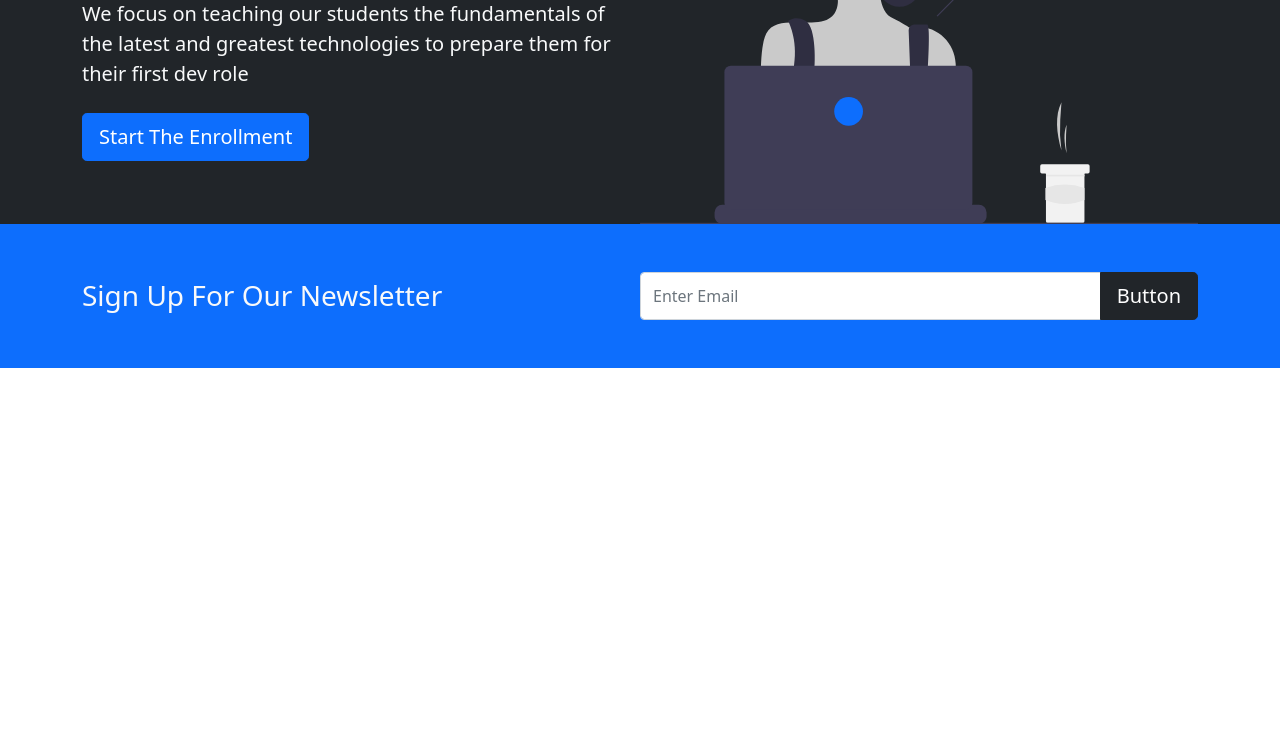
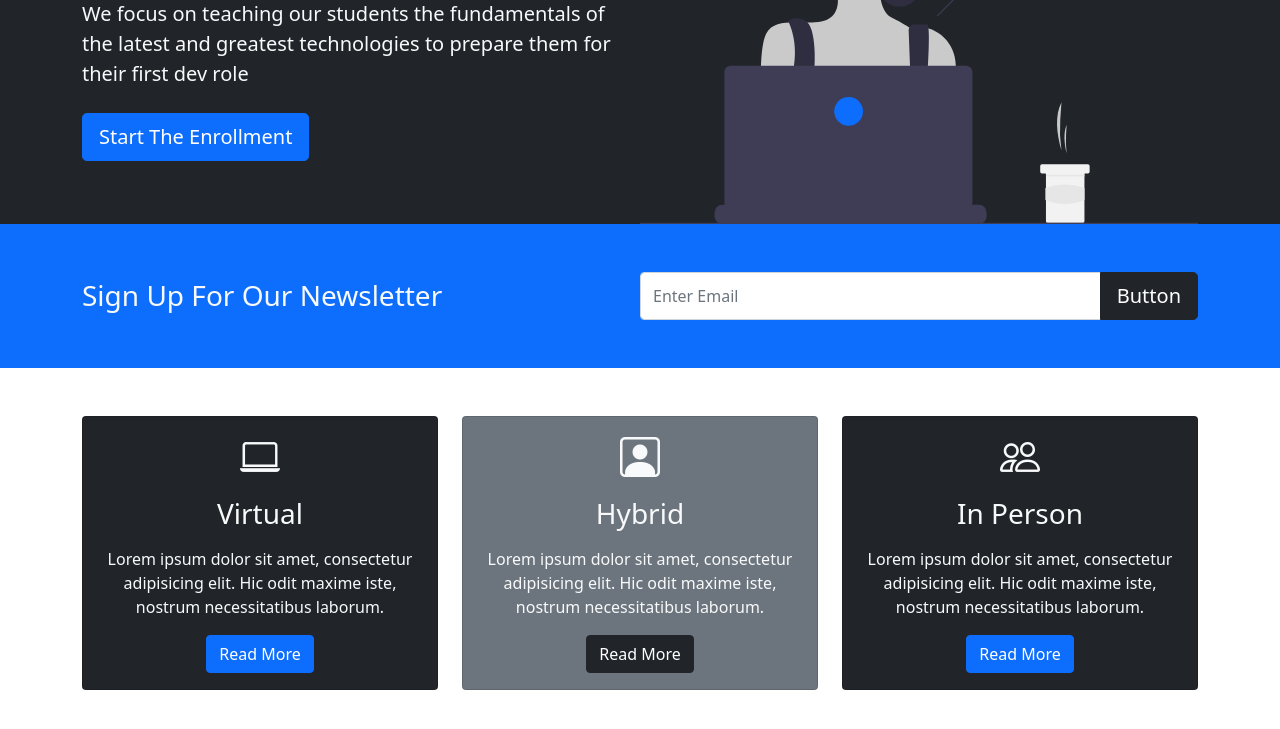
Before and after one commit to RyuTatsuki/TraversyMedia_clone-FrontendBootcamp, a plain HTML site: page index.html in a window 1280 px wide. Shown: the part 257-986 px from the top of the page. Before the commit the page ends 800 px from the top, so only its background shows below. Drawn offline with nearby package versions, Linux system fonts and the light colour scheme.

Commit message:
Boxes
boxes area creation
used flex class with row and col

```diff
--- a/index.html
+++ b/index.html
@@ -9,6 +9,10 @@
       rel="stylesheet"
       integrity="sha384-EVSTQN3/azprG1Anm3QDgpJLIm9Nao0Yz1ztcQTwFspd3yD65VohhpuuCOmLASjC"
       crossorigin="anonymous"
+    />
+    <link
+      rel="stylesheet"
+      href="https://cdn.jsdelivr.net/npm/bootstrap-icons@1.3.0/font/bootstrap-icons.css"
     />
     <link rel="stylesheet" href="style.css" />
     <title>Frontend Bootcamp</title>
@@ -81,6 +85,59 @@
       </div>
     </section>
 
+    <!-- Boxes -->
+    <section class="p-5">
+      <div class="container">
+        <div class="row text-center">
+          <div class="col-md">
+            <div class="card bg-dark text-light">
+              <div class="card-body text-center">
+                <div class="h1 mb-3">
+                  <i class="bi bi-laptop"></i>
+                </div>
+                <h3 class="card-title mb-3">Virtual</h3>
+                <p class="card-text">
+                  Lorem ipsum dolor sit amet, consectetur adipisicing elit. Hic
+                  odit maxime iste, nostrum necessitatibus laborum.
+                </p>
+                <a href="#" class="btn btn-primary">Read More</a>
+              </div>
+            </div>
+          </div>
+          <div class="col-md">
+            <div class="card bg-secondary text-light">
+              <div class="card-body text-center">
+                <div class="h1 mb-3">
+                  <i class="bi bi-person-square"></i>
+                </div>
+                <h3 class="card-title mb-3">Hybrid</h3>
+                <p class="card-text">
+                  Lorem ipsum dolor sit amet, consectetur adipisicing elit. Hic
+                  odit maxime iste, nostrum necessitatibus laborum.
+                </p>
+                <a href="#" class="btn btn-dark">Read More</a>
+              </div>
+            </div>
+          </div>
+          <div class="col-md">
+            <div class="card bg-dark text-light">
+              <div class="card-body text-center">
+                <div class="h1 mb-3">
+                  <i class="bi bi-people"></i>
+                </div>
+                <h3 class="card-title mb-3">In Person</h3>
+                <p class="card-text">
+                  Lorem ipsum dolor sit amet, consectetur adipisicing elit. Hic
+                  odit maxime iste, nostrum necessitatibus laborum.
+                </p>
+                <a href="#" class="btn btn-primary">Read More</a>
+              </div>
+            </div>
+          </div>
+        </div>
+      </div>
+    </section>
+
     <script
       src="https://cdn.jsdelivr.net/npm/bootstrap@5.0.2/dist/js/bootstrap.bundle.min.js"
       integrity="sha384-MrcW6ZMFYlzcLA8Nl+NtUVF0sA7MsXsP1UyJoMp4YLEuNSfAP+JcXn/tWtIaxVXM"
```
